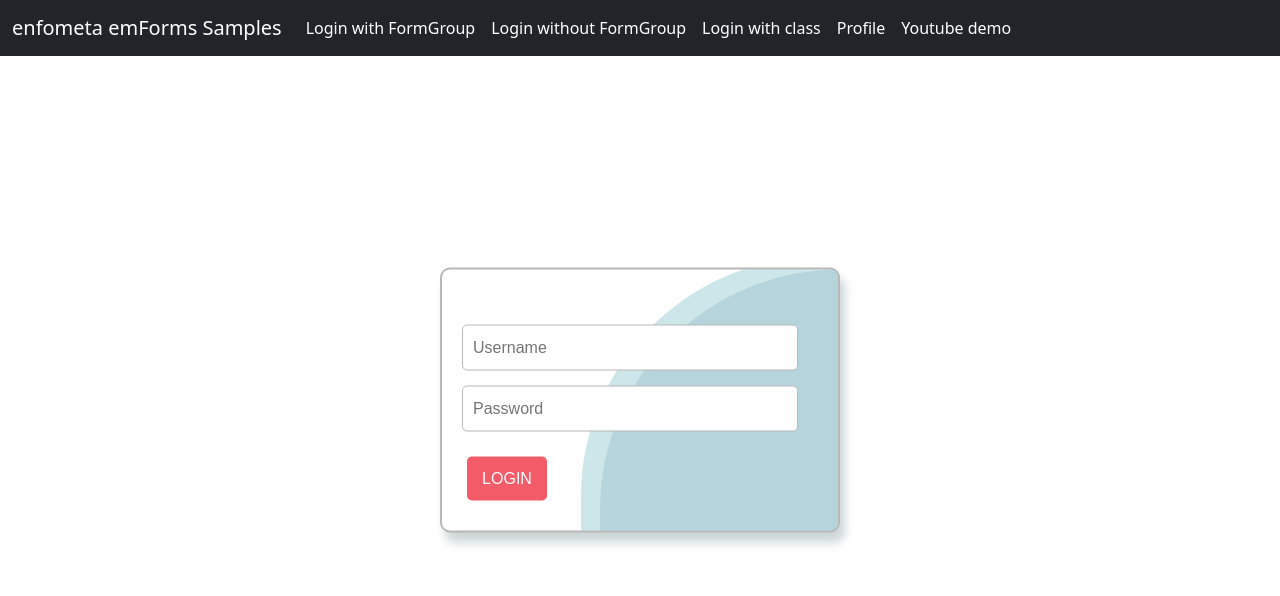
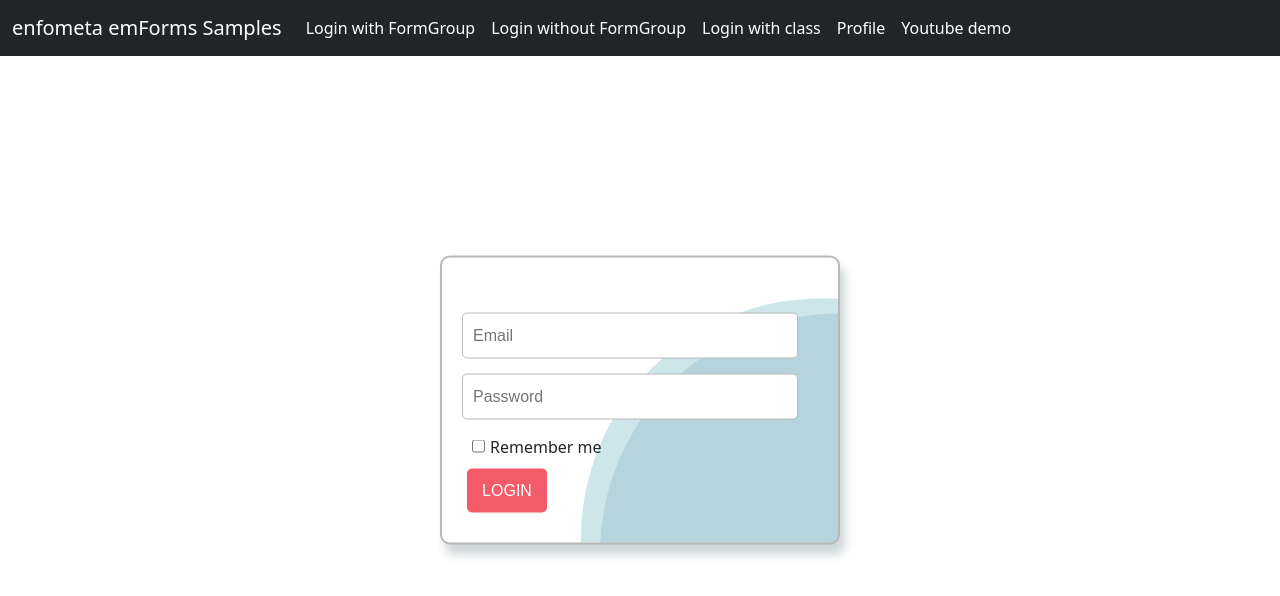
Before and after one commit to enfometa/em-forms-samples, a React (Create React App) app: page /ytdemo in a window 1280 px wide. Shown: the top 596 px of the page. Built offline with nearby package versions, Linux system fonts and the light colour scheme; what @enfometa/em-forms would draw is missing.

Commit message:
Added remember me

```diff
--- a/src/components/LoginYtDemo.js
+++ b/src/components/LoginYtDemo.js
@@ -3,11 +3,18 @@ import "../ytlogin.css";
 
 function LoginYtDemo(props) {
   return (
-    <form class="login">
-      <input type="text" placeholder="Username" />
+    <div className="login">
+      <input type="text" placeholder="Email" />
       <input type="password" placeholder="Password" />
+
+      <div className="checkbox">
+        <input id="rememberMe" type="checkbox" />
+        <label htmlFor="rememberMe" className="label">
+          Remember me
+        </label>
+      </div>
       <button>Login</button>
-    </form>
+    </div>
   );
 }
 
--- a/src/ytlogin.css
+++ b/src/ytlogin.css
@@ -77,3 +77,11 @@
 .login > button:hover {
   background-color: #f0e7e8;
 }
+
+.login .checkbox {
+  text-align: left;
+}
+
+.login .checkbox .label {
+  margin-left: 5px;
+}
```
